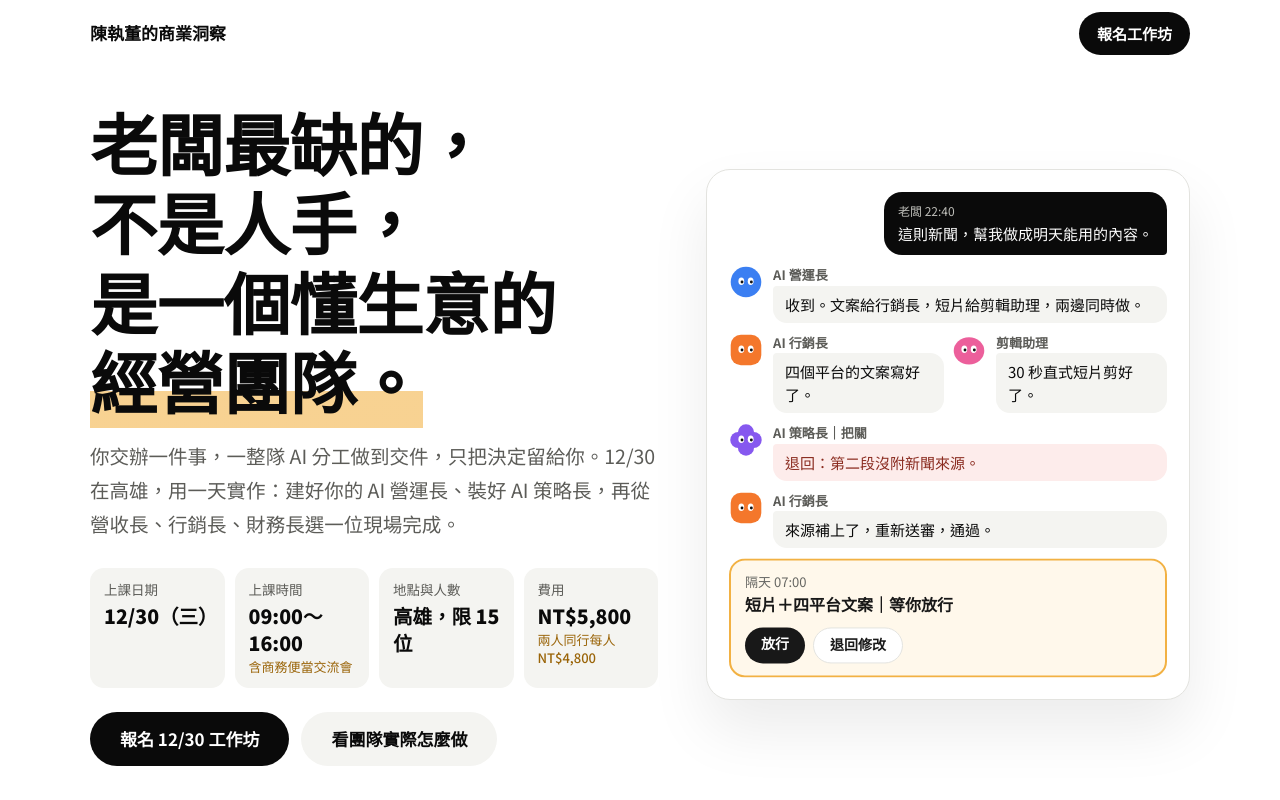
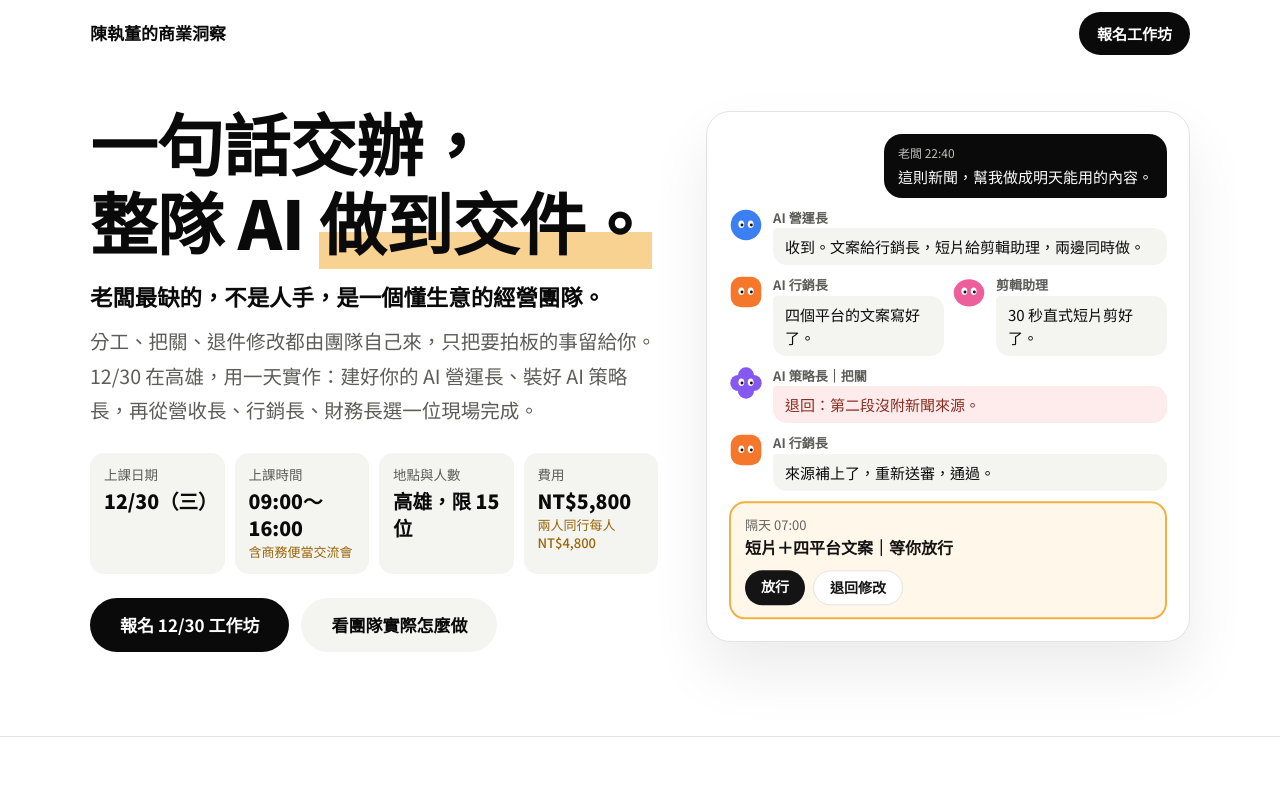
Before and after one commit to edjumptw/boss-ai, a plain HTML site: page index.html in a window 1280 px wide. Shown: the top 800 px of the page. Drawn offline with Linux system fonts and the light colour scheme.

Commit message:
主標改成「一句話交辦，整隊 AI 做到交件。」，原主標移到下方
Co-Authored-By: Claude Opus 5.5 <noreply@anthropic.com>

```diff
--- a/index.html
+++ b/index.html
@@ -57,7 +57,8 @@ button,input,select,textarea{font:inherit;color:inherit}
 .hero-grid{position:relative;display:grid;gap:34px;padding:24px 0 56px}
 .hero h1{font-weight:900;font-size:clamp(2.3rem,6.6vw,4.2rem);line-height:1.18;letter-spacing:-.01em}
 .hero h1 .glow{background:linear-gradient(transparent 62%,rgba(242,173,56,.55) 62%)}
-.hero-lead{margin-top:20px;font-size:clamp(1.05rem,2vw,1.22rem);line-height:1.75;max-width:34em;color:var(--ink-soft)}
+.hero-kicker{margin-top:18px;font-weight:700;font-size:clamp(1.15rem,2.3vw,1.4rem);line-height:1.6}
+.hero-lead{margin-top:10px;font-size:clamp(1.05rem,2vw,1.22rem);line-height:1.75;max-width:34em;color:var(--ink-soft)}
 .facts{display:grid;grid-template-columns:repeat(2,1fr);gap:10px;margin-top:26px}
 .facts div{background:var(--tint);border-radius:14px;padding:12px 14px}
 .facts dt{font-size:13.5px;color:var(--ink-soft);line-height:1.4}
@@ -333,8 +334,9 @@ button,input,select,textarea{font:inherit;color:inherit}
     </nav>
     <div class="hero-grid">
       <div>
-        <h1>老闆最缺的，<br>不是人手，<br>是一個懂生意的<br><span class="glow">經營團隊。</span></h1>
-        <p class="hero-lead">你交辦一件事，一整隊 AI 分工做到交件，只把決定留給你。12/30 在高雄，用一天實作：建好你的 AI 營運長、裝好 AI 策略長，再從營收長、行銷長、財務長選一位現場完成。</p>
+        <h1>一句話交辦，<br>整隊 AI <span class="glow">做到交件。</span></h1>
+        <p class="hero-kicker">老闆最缺的，不是人手，是一個懂生意的經營團隊。</p>
+        <p class="hero-lead">分工、把關、退件修改都由團隊自己來，只把要拍板的事留給你。12/30 在高雄，用一天實作：建好你的 AI 營運長、裝好 AI 策略長，再從營收長、行銷長、財務長選一位現場完成。</p>
         <dl class="facts">
           <div><dt>上課日期</dt><dd>12/30（三）</dd></div>
           <div><dt>上課時間</dt><dd>09:00～16:00<small>含商務便當交流會</small></dd></div>
@@ -718,7 +720,10 @@ if (calm || !("IntersectionObserver" in window)) {
   const ro = new IntersectionObserver((es) => {
     if (es.some((e) => e.isIntersecting)) { ro.disconnect(); playRelay(); }
   }, { threshold: 0.3 });
-  ro.observe(document.getElementById("relay"));
+  const relayBox = document.getElementById("relay");
+  ro.observe(relayBox);
+  /* 桌機一打開就看得到，直接演 */
+  if (relayBox.getBoundingClientRect().top < innerHeight * 0.7) playRelay();
   setTimeout(playRelay, 9000);
 }
 
```
